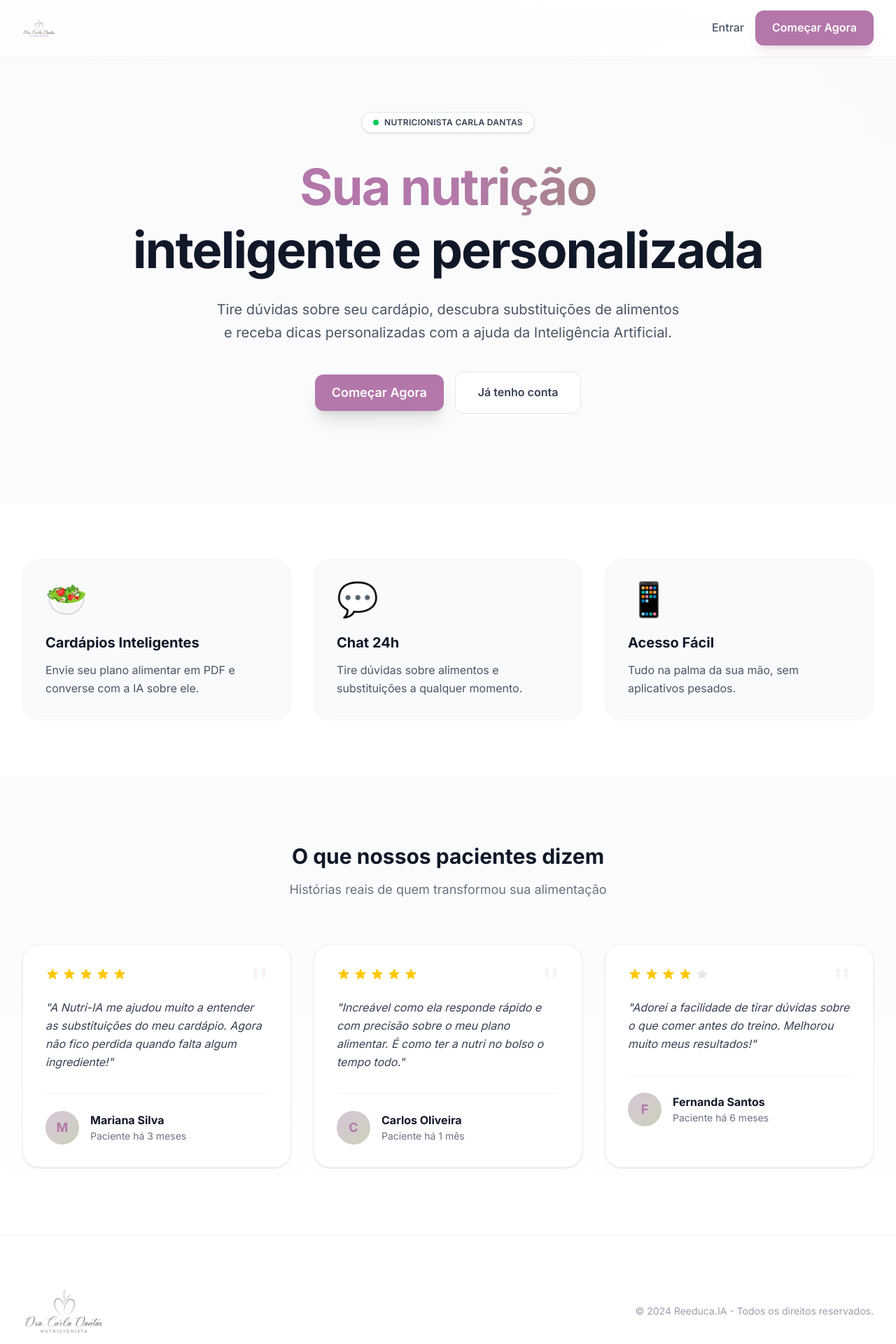
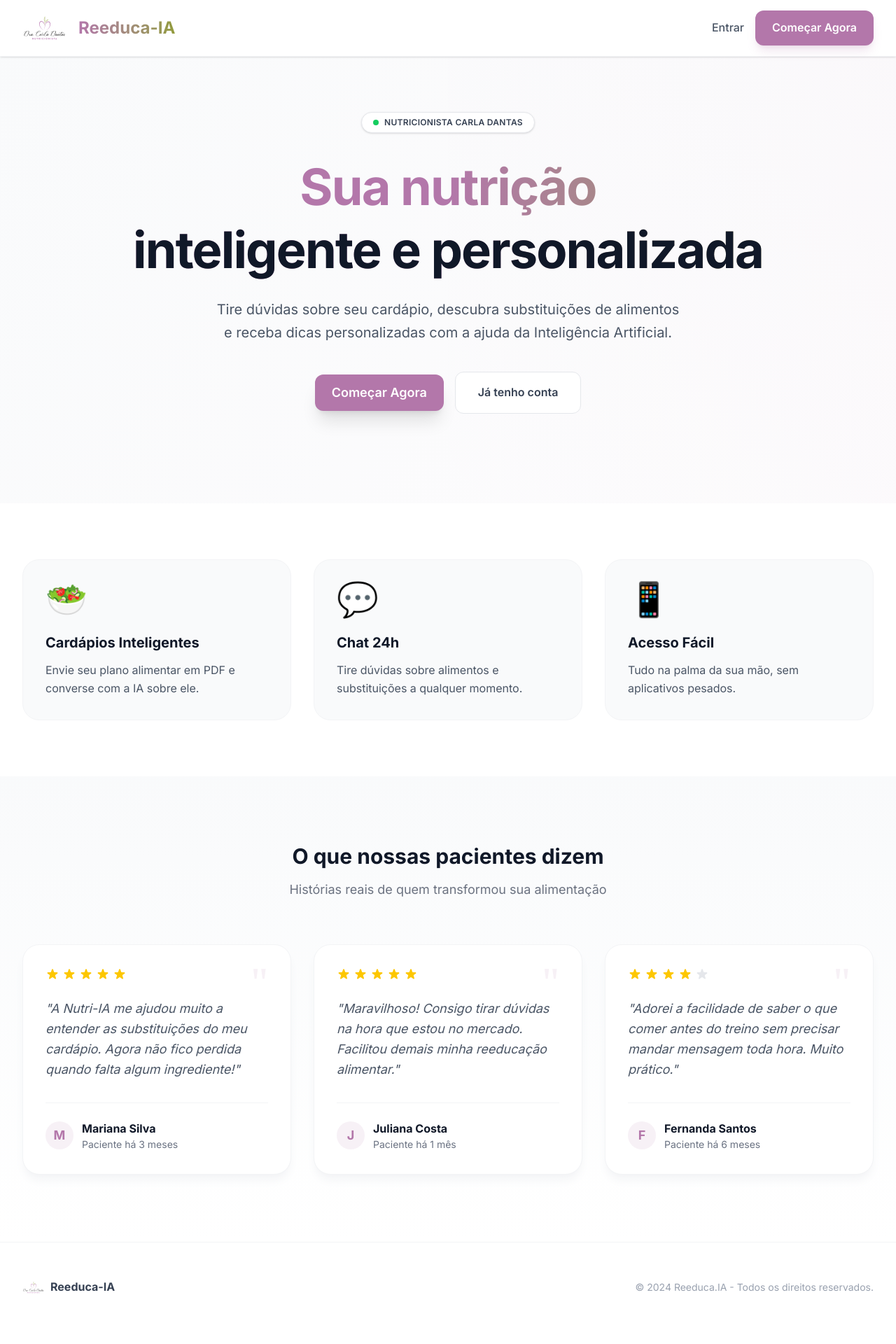
Before and after one commit to caiograbovskii/Reeduca-IA, a Next.js app: page / in a window 1280 px wide. Shown: the top 1920 px of the page at 70% size. Built offline with nearby package versions, Linux system fonts and the light colour scheme.

Commit message:
style: layout fixes - fixed dashboard height, landing page logo and testimonials

```diff
--- a/src/app/dashboard/page.tsx
+++ b/src/app/dashboard/page.tsx
@@ -200,7 +200,7 @@ export default function DashboardPage() {
     }
 
     return (
-        <div className="min-h-screen bg-gray-50 flex flex-col md:flex-row">
+        <div className="h-screen overflow-hidden bg-gray-50 flex flex-col md:flex-row">
             {/* Confirmação de Exclusão de Chat */}
             <ConfirmationModal
                 isOpen={!!deleteChatId}
--- a/src/app/page.tsx
+++ b/src/app/page.tsx
@@ -1,48 +1,50 @@
 import Link from 'next/link'
 import Image from 'next/image'
 
-// Testemunhos falsos para prova social
+// Testemunhos falsos para prova social (apenas mulheres, sem imagens externas)
 const TESTIMONIALS = [
   {
     name: 'Mariana Silva',
     role: 'Paciente há 3 meses',
     content: 'A Nutri-IA me ajudou muito a entender as substituições do meu cardápio. Agora não fico perdida quando falta algum ingrediente!',
     rating: 5,
-    image: 'https://randomuser.me/api/portraits/women/44.jpg'
   },
   {
-    name: 'Carlos Oliveira',
+    name: 'Juliana Costa',
     role: 'Paciente há 1 mês',
-    content: 'Increável como ela responde rápido e com precisão sobre o meu plano alimentar. É como ter a nutri no bolso o tempo todo.',
+    content: 'Maravilhoso! Consigo tirar dúvidas na hora que estou no mercado. Facilitou demais minha reeducação alimentar.',
     rating: 5,
-    image: 'https://randomuser.me/api/portraits/men/32.jpg'
   },
   {
     name: 'Fernanda Santos',
     role: 'Paciente há 6 meses',
-    content: 'Adorei a facilidade de tirar dúvidas sobre o que comer antes do treino. Melhorou muito meus resultados!',
+    content: 'Adorei a facilidade de saber o que comer antes do treino sem precisar mandar mensagem toda hora. Muito prático.',
     rating: 4,
-    image: 'https://randomuser.me/api/portraits/women/68.jpg'
   },
 ]
 
 export default function Home() {
   return (
-    <div className="min-h-screen bg-gradient-to-br from-gray-50 to-pink-50/10 flex flex-col">
+    <div className="min-h-screen bg-gradient-to-br from-gray-50 to-pink-50/20 flex flex-col">
       {/* Header / Navbar */}
-      <header className="fixed w-full bg-white/80 backdrop-blur-md border-b border-gray-100 z-50">
+      <header className="fixed w-full bg-white/90 backdrop-blur-md border-b border-gray-100 z-50 shadow-sm">
         <div className="max-w-7xl mx-auto px-4 sm:px-6 lg:px-8 h-20 flex items-center justify-between">
           <div className="flex items-center space-x-3">
-            {/* Logo Colorida no Header */}
-            <div className="relative w-40 h-12">
-              <Image src="/logo-colorida.png" alt="Reeduca.IA" fill className="object-contain object-left" />
+            {/* Logo Colorida - Maior e com Nome */}
+            <div className="flex items-center space-x-4">
+              <div className="relative w-16 h-16">
+                <Image src="/logo-colorida.png" alt="Logo" fill className="object-contain" />
+              </div>
+              <span className="text-xl md:text-2xl font-bold bg-clip-text text-transparent bg-gradient-to-r from-primary to-secondary hidden sm:block">
+                Reeduca-IA
+              </span>
             </div>
           </div>
           <div className="flex items-center space-x-4">
             <Link href="/login" className="text-gray-600 hover:text-primary font-medium transition-colors">
               Entrar
             </Link>
-            <Link href="/cadastro" className="btn-primary py-2.5 px-6 shadow-lg shadow-primary/20 hover:shadow-primary/40 transition-all">
+            <Link href="/cadastro" className="hidden sm:inline-flex btn-primary py-2.5 px-6 shadow-lg shadow-primary/20 hover:shadow-primary/40 transition-all">
               Começar Agora
             </Link>
           </div>
@@ -111,17 +113,17 @@ export default function Home() {
           </div>
         </section>
 
-        {/* Testimonials - Prova Social (Substituindo o box branco) */}
+        {/* Testimonials - Prova Social (Apenas Mulheres, sem foto) */}
         <section className="py-24 bg-gradient-to-b from-gray-50 to-white overflow-hidden">
           <div className="max-w-7xl mx-auto px-4 sm:px-6 lg:px-8">
             <div className="text-center mb-16">
-              <h2 className="text-3xl font-bold text-gray-900 mb-4">O que nossos pacientes dizem</h2>
+              <h2 className="text-3xl font-bold text-gray-900 mb-4">O que nossas pacientes dizem</h2>
               <p className="text-muted text-lg">Histórias reais de quem transformou sua alimentação</p>
             </div>
 
             <div className="grid grid-cols-1 md:grid-cols-3 gap-8">
               {TESTIMONIALS.map((testimonial, i) => (
-                <div key={i} className="bg-white p-8 rounded-3xl shadow-sm border border-gray-100 relative">
+                <div key={i} className="bg-white p-8 rounded-3xl shadow-lg shadow-gray-100 border border-gray-100 relative hover:-translate-y-1 transition-transform duration-300">
                   {/* Aspas */}
                   <div className="absolute top-6 right-8 text-6xl text-primary/10 font-serif">"</div>
 
@@ -133,20 +135,19 @@ export default function Home() {
                     ))}
                   </div>
 
-                  <p className="text-gray-700 italic mb-8 relative z-10 leading-relaxed">
+                  <p className="text-gray-600 italic mb-8 relative z-10 leading-relaxed text-lg">
                     "{testimonial.content}"
                   </p>
 
-                  <div className="flex items-center space-x-4 border-t border-gray-100 pt-6">
-                    <div className="w-12 h-12 rounded-full bg-gray-200 overflow-hidden relative">
-                      {/* Using generic avatar since external images might break or be blocked */}
-                      <div className="w-full h-full bg-gradient-to-br from-primary/30 to-secondary/30 flex items-center justify-center text-primary font-bold text-lg">
+                  <div className="border-t border-gray-100 pt-6">
+                    <div className="flex items-center space-x-3">
+                      <div className="w-10 h-10 rounded-full bg-primary/10 flex items-center justify-center text-primary font-bold text-lg">
                         {testimonial.name.charAt(0)}
                       </div>
-                    </div>
-                    <div>
-                      <h4 className="font-bold text-gray-900">{testimonial.name}</h4>
-                      <p className="text-sm text-gray-500">{testimonial.role}</p>
+                      <div>
+                        <h4 className="font-bold text-gray-900">{testimonial.name}</h4>
+                        <p className="text-sm text-gray-500">{testimonial.role}</p>
+                      </div>
                     </div>
                   </div>
                 </div>
@@ -159,8 +160,11 @@ export default function Home() {
       {/* Footer */}
       <footer className="bg-white border-t border-gray-100 py-12">
         <div className="max-w-7xl mx-auto px-4 sm:px-6 lg:px-8 flex flex-col md:flex-row items-center justify-between">
-          <div className="mb-4 md:mb-0">
-            <Image src="/logo-colorida.png" alt="Logo" width={120} height={40} className="grayscale hover:grayscale-0 transition-all opacity-70 hover:opacity-100" />
+          <div className="flex items-center space-x-2 mb-4 md:mb-0">
+            <div className="relative w-8 h-8">
+              <Image src="/logo-colorida.png" alt="Logo" fill className="object-contain" />
+            </div>
+            <span className="font-bold text-gray-700">Reeduca-IA</span>
           </div>
           <p className="text-gray-400 text-sm">
             © 2024 Reeduca.IA - Todos os direitos reservados.
```
